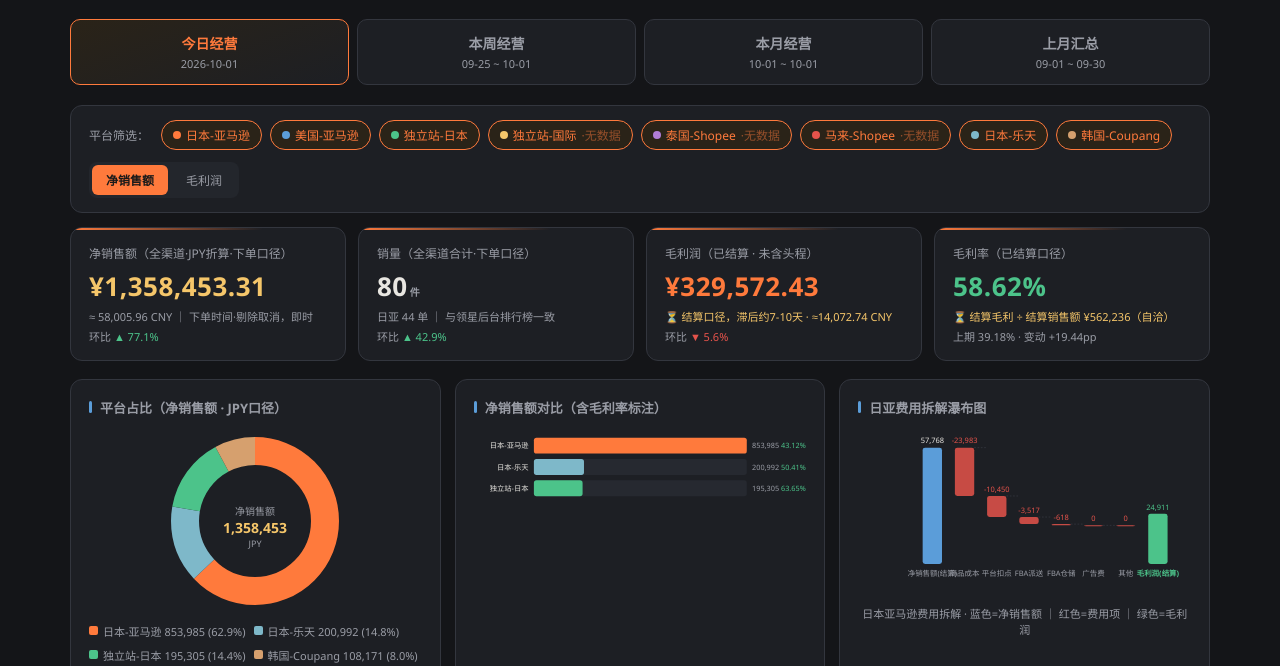
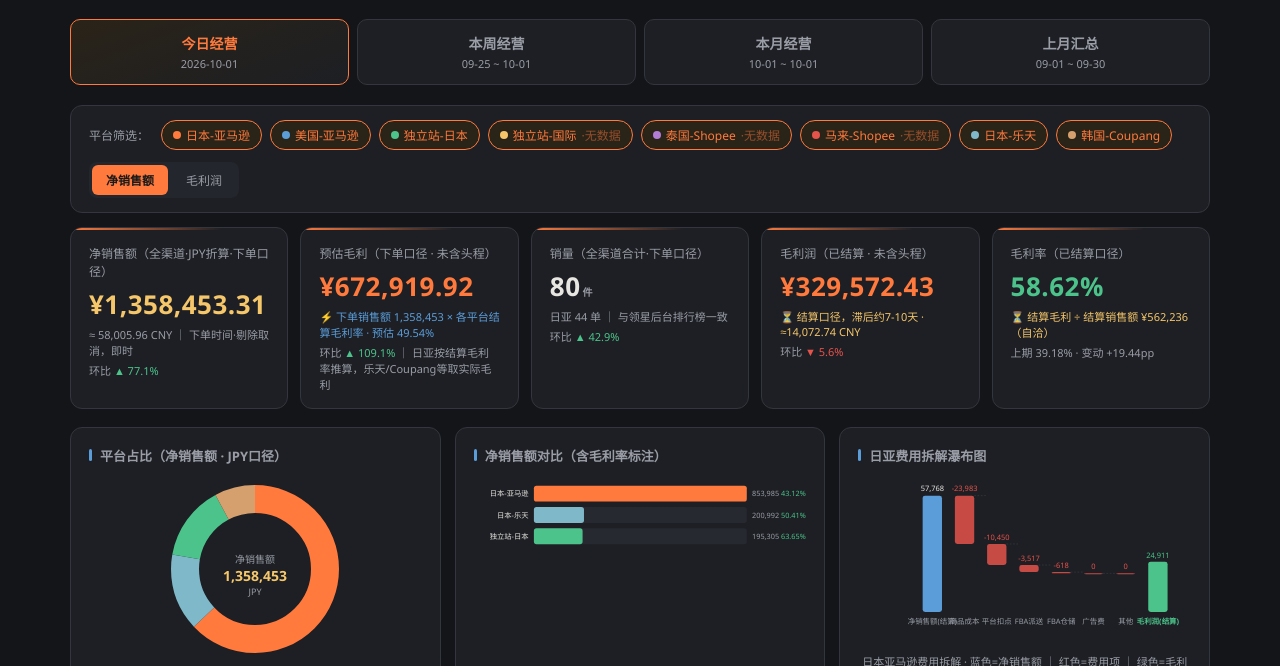
Before and after one commit to springhill-hub/operation-dashboard, a website: page index.html in a window 1280 px wide. Shown: the part 134-800 px from the top of the page. Drawn offline with Linux system fonts and the light colour scheme.

Commit message:
每日刷新 2026-10-02

```diff
--- a/index.html
+++ b/index.html
@@ -233,7 +233,9 @@ function amzRow(p, a, tagNote){
     jpyNet:a.net, jpyProfit:a.gp,
     // 结算口径自洽组：日亚用 settled 快照，其他（美亚）本身即结算口径
     jpySettledNet: a.settled?a.settled.net:a.net,
-    jpySettledProfit: a.settled?a.settled.gp:a.gp};
+    jpySettledProfit: a.settled?a.settled.gp:a.gp,
+    // 下单口径预估毛利：日亚=下单净额×结算毛利率；其他平台本身结算口径取实际毛利
+    jpyEstOrderProfit: (a.settled && a.settled.net) ? +(a.net*(a.settled.gp/a.settled.net)).toFixed(2) : a.gp};
 }
 function stRows(settlement, knowMap){
   const out=[];
@@ -248,7 +250,8 @@ function stRows(settlement, knowMap){
       cost:s.productCost, feeMain:s.commission, fbaD:s.delivery, storage:s.storage+s.otherLogistics,
       ads:s.ads, other:s.otherPlatformFee+s.serviceFee+s.affiliate+s.otherPromo,
       profit:s.profit, margin:parseFloat(s.margin)||0, note, tagCls:tag, cash, cashOrders,
-      jpyNet:toJpy(s.currency,s.net), jpyProfit:toJpy(s.currency,s.profit)});
+      jpyNet:toJpy(s.currency,s.net), jpyProfit:toJpy(s.currency,s.profit),
+      jpyEstOrderProfit:toJpy(s.currency,s.profit)});
   }
   return out;
 }
@@ -268,7 +271,7 @@ function filteredRows(rows){
 }
 
 function totals(rows){
-  const t={qty:0,net:0,profit:0,orders:null, settledNet:0, settledProfit:0};
+  const t={qty:0,net:0,profit:0,orders:null, settledNet:0, settledProfit:0, orderProfit:0};
   // JPY 本币行直接计；非JPY行用 jpyNet/jpyProfit（Shopee折算；USD独立站无折算则不计）
   for(const r of rows){
     const net = r.currency==='JPY' ? r.net : r.jpyNet;
@@ -278,9 +281,13 @@ function totals(rows){
     const sNet = r.currency==='JPY' ? (r.jpySettledNet??r.net) : r.jpyNet;
     const sGp  = r.currency==='JPY' ? (r.jpySettledProfit??r.profit) : r.jpyProfit;
     if(sNet!=null){ t.settledNet+=sNet; t.settledProfit+=sGp||0; }
+    // 下单口径预估毛利：日亚=下单净额×日亚结算毛利率；其他平台=实际毛利（其口径即结算）
+    const estGp = r.currency==='JPY' ? (r.jpyEstOrderProfit??r.profit) : r.jpyEstOrderProfit;
+    if(net!=null && estGp!=null){ t.orderProfit+=estGp; }
     if(r.orders!=null){ t.orders=(t.orders||0)+r.orders; } // 日亚下单订单量（其他平台订单口径不一，不并入）
   }
   t.margin=t.settledNet?+(t.settledProfit/t.settledNet*100).toFixed(2):0;
+  t.orderMargin=t.net?+(t.orderProfit/t.net*100).toFixed(2):0;
   return t;
 }
 
@@ -417,10 +424,13 @@ function waterfallHTML(d){
 // ========== KPI ==========
 function kpiHTML(t,label,prev,yoy){
   const dNet=pct(t.net,prev&&prev.net), dGp=pct(t.profit,prev&&prev.profit), dQty=pct(t.qty,prev&&prev.qty);
+  const dEstGp=pct(t.orderProfit,prev&&prev.orderProfit);
   const yoyNet=yoy&&pct(t.net,yoy.net), yoyGp=yoy&&pct(t.profit,yoy.gp), yoyQty=yoy&&pct(t.qty,yoy.qty);
   return `<div class="kpis">
     <div class="kpi"><div class="lb">净销售额（全渠道·JPY折算·下单口径）</div><div class="v cny" data-val="${t.net}" data-prefix="¥">¥0</div><div class="s">≈ ${fmt(CNY(t.net))} CNY ｜ 下单时间·剔除取消，即时</div>
       <div class="s">环比 ${arrHTML(dNet)}${yoyNet!=null?` ｜ 同比 ${arrHTML(yoyNet)}`:''}</div></div>
+    <div class="kpi"><div class="lb">预估毛利（下单口径 · 未含头程）</div><div class="v gp" data-val="${t.orderProfit}" data-prefix="¥">¥0</div><div class="s" style="color:var(--blue,#6ea8fe)">⚡ 下单销售额 ${fmt0(t.net)} × 各平台结算毛利率 · 预估 ${t.orderMargin}%</div>
+      <div class="s">环比 ${arrHTML(dEstGp)} ｜ 日亚按结算毛利率推算，乐天/Coupang等取实际毛利</div></div>
     <div class="kpi"><div class="lb">销量（全渠道合计·下单口径）</div><div class="v" data-val="${t.qty}">0<span class="cur">件</span></div><div class="s">${t.orders!=null?`日亚 ${t.orders} 单 ｜ `:''}与领星后台排行榜一致</div>
       <div class="s">环比 ${arrHTML(dQty)}${yoyQty!=null?` ｜ 同比 ${arrHTML(yoyQty)}`:''}</div></div>
     <div class="kpi"><div class="lb">毛利润（已结算 · 未含头程）</div><div class="v gp" data-val="${t.settledProfit}" data-prefix="¥">¥0</div><div class="s" style="color:var(--gold,#e5b567)">⏳ 结算口径，滞后约7-10天 · ≈${fmt(CNY(t.settledProfit))} CNY</div>
@@ -558,6 +568,7 @@ function render(p){
     <div>${barsHTML(rows)}
     <div class="sec"><h2>口径说明</h2><div class="note">
     · <b style="color:var(--blue,#6ea8fe)">净销售额/销量/订单量＝下单口径</b>（下单时间·剔除已取消·即时，与领星后台排行榜、内盘支付口径对齐）<br>
+    · <b style="color:var(--blue,#6ea8fe)">预估毛利（下单口径）＝下单净销售额×各平台结算毛利率</b>，日亚按结算毛利率推算、乐天/Coupang/Shopee/独立站取其实际毛利（本身即结算口径）；为参考值，非最终利润<br>
     · <b style="color:var(--gold,#e5b567)">毛利润/毛利率/成本/费用＝已结算口径</b>（平台收入+平台费用+商品成本），滞后约7-10天；<b>毛利率＝结算毛利÷结算销售额（自洽）</b>，不再除以当日下单销售额<br>
     · 平台费用 = 扣点 + FBA派送 + FBA仓储 + 广告 + 其他<br>
     · <b class="r">头程运费（中国→海外仓）暂未计入</b><br>
```
Also changed, not shown: widget.html (+14 -3 lines).
